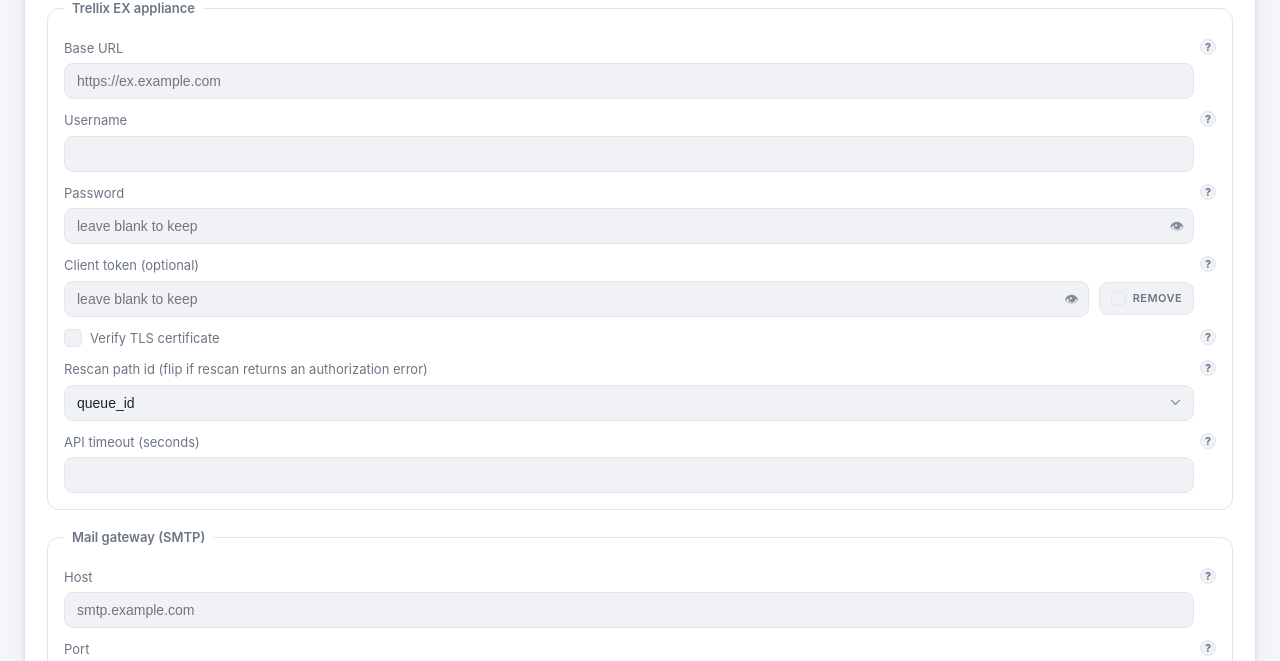
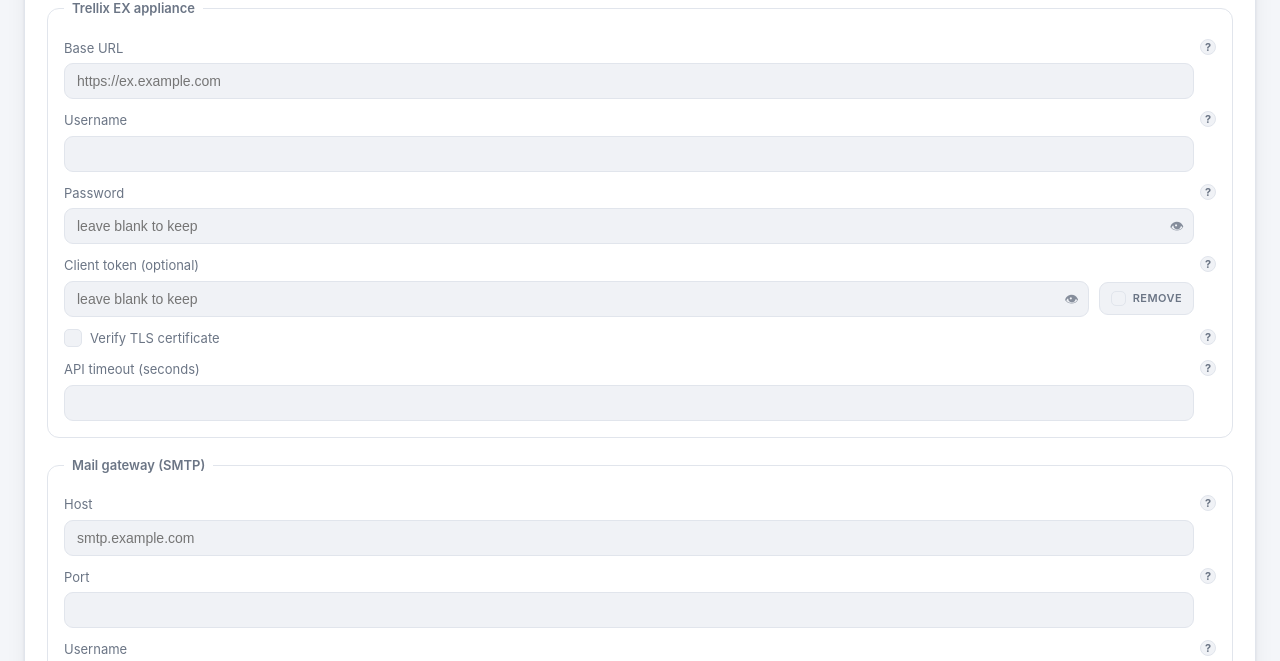
Before and after one commit to HazLab/TrellixEXAttachmentDecrypt, a FastAPI app: template trellix_decrypt/templates/settings.html in a window 1280 px wide. Shown: the part 315-976 px from the top of the page. Run offline with FastAPI, Linux system fonts and the light colour scheme; the template is opened without the code that fills it, so the values that code supplies are empty; parts of the project's set-up code (start-up, migrations or seed data) failed here and were passed over.

Commit message:
Hardcode queue id for rescan; remove EX_RESCAN_ID_FIELD setting
The rescan path param is the queue id (the API doc mislabels it email_uuid); the
email_uuid alternative doesn't work in practice. Drop the ex_rescan_id_field setting
(config, EDITABLE, Settings UI, tooltip, env.example) and always target the queue id.
Docs updated (config reference row + troubleshooting).

```diff
--- a/documentation/deployment.html
+++ b/documentation/deployment.html
@@ -190,7 +190,7 @@
 </ul>
 <p class="lead">† <strong>Webhook auth</strong> is conditionally required: you need the Basic-auth pair <em>and/or</em> the IP allowlist — at least one, or the webhook refuses to run.</p>
 <h3 id="trellix-ex-api-this-service-the-appliance">Trellix EX API — this service → the appliance</h3>
-<div class="table-wrap"><table><thead><tr><th>Setting</th><th>What it is / what it&#x27;s for</th><th>Req.</th><th>Default</th></tr></thead><tbody><tr><td><code>EX_BASE_URL</code></td><td>HTTPS address of your EX appliance. This service calls the EX API here to list quarantine, rescan an email with a password, and fetch alert detail.</td><td>Yes</td><td><code>—</code></td></tr><tr><td><code>EX_USERNAME</code></td><td>Username of an EX <strong>API account</strong> (needs the <em>API Analyst</em> role); this service logs in with it.</td><td>Yes</td><td><code>—</code></td></tr><tr><td><code>EX_PASSWORD</code></td><td>Password for the EX API account.</td><td>Yes</td><td><code>—</code></td></tr><tr><td><code>EX_VERIFY_TLS</code></td><td>Validate the appliance&#x27;s TLS certificate. Off by default (EX boxes usually present a self-signed cert).</td><td>—</td><td><code>false</code></td></tr><tr><td><code>EX_CLIENT_TOKEN</code></td><td>Optional extra <code>X-FeClient-Token</code> some appliances require alongside the login token.</td><td>—</td><td><code>—</code></td></tr><tr><td><code>EX_RESCAN_ID_FIELD</code></td><td>Which id the rescan endpoint expects in its URL — <code>queue_id</code> or <code>email_uuid</code>. Flip if rescan returns an authorization error.</td><td>—</td><td><code>queue_id</code></td></tr><tr><td><code>EX_TIMEOUT</code></td><td>Seconds to wait for an EX API call before giving up.</td><td>—</td><td><code>60</code></td></tr></tbody></table></div>
+<div class="table-wrap"><table><thead><tr><th>Setting</th><th>What it is / what it&#x27;s for</th><th>Req.</th><th>Default</th></tr></thead><tbody><tr><td><code>EX_BASE_URL</code></td><td>HTTPS address of your EX appliance. This service calls the EX API here to list quarantine, rescan an email with a password, and fetch alert detail.</td><td>Yes</td><td><code>—</code></td></tr><tr><td><code>EX_USERNAME</code></td><td>Username of an EX <strong>API account</strong> (needs the <em>API Analyst</em> role); this service logs in with it.</td><td>Yes</td><td><code>—</code></td></tr><tr><td><code>EX_PASSWORD</code></td><td>Password for the EX API account.</td><td>Yes</td><td><code>—</code></td></tr><tr><td><code>EX_VERIFY_TLS</code></td><td>Validate the appliance&#x27;s TLS certificate. Off by default (EX boxes usually present a self-signed cert).</td><td>—</td><td><code>false</code></td></tr><tr><td><code>EX_CLIENT_TOKEN</code></td><td>Optional extra <code>X-FeClient-Token</code> some appliances require alongside the login token.</td><td>—</td><td><code>—</code></td></tr><tr><td><code>EX_TIMEOUT</code></td><td>Seconds to wait for an EX API call before giving up.</td><td>—</td><td><code>60</code></td></tr></tbody></table></div>
 <h3 id="webhook-the-appliance-this-service">Webhook — the appliance → this service</h3>
 <div class="table-wrap"><table><thead><tr><th>Setting</th><th>What it is / what it&#x27;s for</th><th>Req.</th><th>Default</th></tr></thead><tbody><tr><td><em>Webhook URL</em> (derived)</td><td>The endpoint EX POSTs to: <code>https://&lt;PUBLIC_BASE_URL&gt;/webhook/ex-alert</code>. Paste it into EX&#x27;s HTTP-notification <strong>Server URL</strong>; derived from <code>PUBLIC_BASE_URL</code>.</td><td>—</td><td><code>…/webhook/ex-alert</code></td></tr><tr><td><code>WEBHOOK_USERNAME</code></td><td>HTTP <strong>Basic-auth</strong> username EX must send when it POSTs. Set the same value here <em>and</em> on the EX notification consumer.</td><td>Cond.†</td><td><code>—</code></td></tr><tr><td><code>WEBHOOK_PASSWORD</code></td><td>HTTP <strong>Basic-auth</strong> password EX must send (paired with the username above).</td><td>Cond.†</td><td><code>—</code></td></tr><tr><td><code>WEBHOOK_IP_ALLOWLIST</code></td><td>Comma-separated source IPs allowed to POST the webhook. Use instead of, or with, Basic auth.</td><td>Cond.†</td><td><code>—</code></td></tr></tbody></table></div>
 <h3 id="email-delivery-smtp">Email delivery — SMTP</h3>
--- a/trellix_decrypt/config.py
+++ b/trellix_decrypt/config.py
@@ -19,10 +19,6 @@
     ex_password: str = ""
     ex_verify_tls: bool = False  # default off — EX appliances commonly use self-signed certs
     ex_client_token: str = ""  # optional X-FeClient-Token, provided by Trellix
-    # Which identifier the rescan endpoint expects in its path. The API doc names
-    # it "email_uuid"; some appliances accept the queue id. Flip if rescan returns
-    # an authorization/EMLMGR_RESCAN error despite valid permissions.
-    ex_rescan_id_field: str = "queue_id"  # "queue_id" | "email_uuid"
     ex_timeout: int = 60  # HTTP timeout (s) for EX API calls — EX can be slow
 
     # An alert triggers the flow only when its top-level "name" equals
--- a/trellix_decrypt/domain.py
+++ b/trellix_decrypt/domain.py
@@ -293,13 +293,13 @@
             return
         # Rescan the entry that actually holds a quarantined file (_RA re-analysis
         # records have a null path and can't be rescanned).
-        queue_id, email_uuid = await self.ex.rescan_target(case.queue_id, case.sender, case.subject)
+        queue_id, _ = await self.ex.rescan_target(case.queue_id, case.sender, case.subject)
         if queue_id is None:
             log.warning("no rescannable quarantine entry for case %s (queue %s)", case.id, case.queue_id)
             self.repo.increment_resubmit_attempts(case)
             self.repo.set_state(case, FlowState.RESUBMIT_FAILED, "no rescannable quarantine entry found")
             return
-        target = email_uuid if self.settings.ex_rescan_id_field == "email_uuid" else queue_id
+        target = queue_id  # rescan is always keyed on the queue id (the API doc mislabels it "email_uuid")
         # Diagnostic (no plaintext): lets us verify the exact bytes we hand EX match the
         # password that works typed into the appliance. A len != stripped_len means a
         # stray space/newline slipped in; compare sha8 with `printf %s 'pw' | sha256sum`.
--- a/trellix_decrypt/settings_store.py
+++ b/trellix_decrypt/settings_store.py
@@ -18,7 +18,7 @@
 # RESTART_REQUIRED are persisted but only take effect on the next restart.
 EDITABLE = (
     "ex_base_url", "ex_username", "ex_password", "ex_verify_tls", "ex_client_token",
-    "ex_rescan_id_field", "ex_timeout",
+    "ex_timeout",
     "smtp_host", "smtp_port", "smtp_username", "smtp_password", "smtp_from", "smtp_tls_mode",
     "smtp_verify_tls", "smtp_helo_hostname",
     "trigger_alert_name", "trigger_malware_names",
--- a/trellix_decrypt/static/settings.js
+++ b/trellix_decrypt/static/settings.js
@@ -23,7 +23,6 @@
   ex_password: "Password for the EX API account. Leave blank to keep the current one; tick remove to clear.",
   ex_verify_tls: "Verify the EX TLS certificate. Off by default — EX appliances commonly use self-signed certs.",
   ex_client_token: "Optional X-FeClient-Token issued by Trellix. Leave blank if unused.",
-  ex_rescan_id_field: "Which id the rescan endpoint expects in its path. Try email_uuid if rescan returns an authorization error.",
   ex_timeout: "HTTP timeout (seconds) for EX API calls. Raise if EX is slow (ReadTimeout).",
   smtp_host: "SMTP relay hostname used to send the recipient emails.",
   smtp_port: "SMTP port (587 = STARTTLS, 465 = implicit TLS, 25 = plain).",
--- a/trellix_decrypt/templates/settings.html
+++ b/trellix_decrypt/templates/settings.html
@@ -19,12 +19,6 @@
       <span class="input-row"><input name="ex_client_token" type="password" autocomplete="new-password" placeholder="leave blank to keep">
         <span class="rm"><input type="checkbox" class="clear-secret" data-for="ex_client_token" aria-label="remove client token"><span>remove</span></span></span></label>
     <label class="check"><input name="ex_verify_tls" type="checkbox"> Verify TLS certificate</label>
-    <label>Rescan path id (flip if rescan returns an authorization error)
-      <select name="ex_rescan_id_field">
-        <option value="queue_id">queue_id</option>
-        <option value="email_uuid">email_uuid</option>
-      </select>
-    </label>
     <label>API timeout (seconds)<input name="ex_timeout" type="number"></label>
   </fieldset>
 
```
Also changed, not shown: DEPLOY.md (+0 -1 lines), documentation/documentation.html (+3 -3 lines), documentation/documentation.md (+3 -3 lines), 1 other file.
